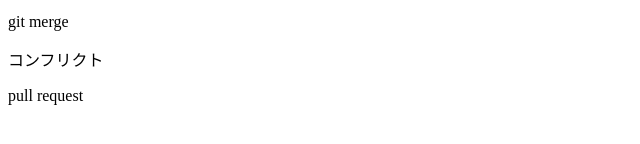
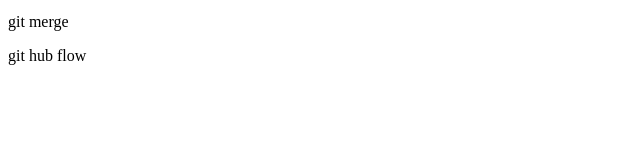
Before and after one commit to kamesan-sys/git_test, a plain HTML site: page index.html in a window 1280 px wide. Shown: the part 164-308 px from the top of the page, without its empty margins (0-640 px from the left). Drawn offline with Linux system fonts and the light colour scheme.

Commit message:
github_flow追記

```diff
--- a/index.html
+++ b/index.html
@@ -3,5 +3,4 @@
 <p>git diff</p>
 <p>git commit --amend</p>
 <p>git merge</p>
-<p>コンフリクト</p>
-<p>pull request</p>
+<p>git hub flow</p>
```
